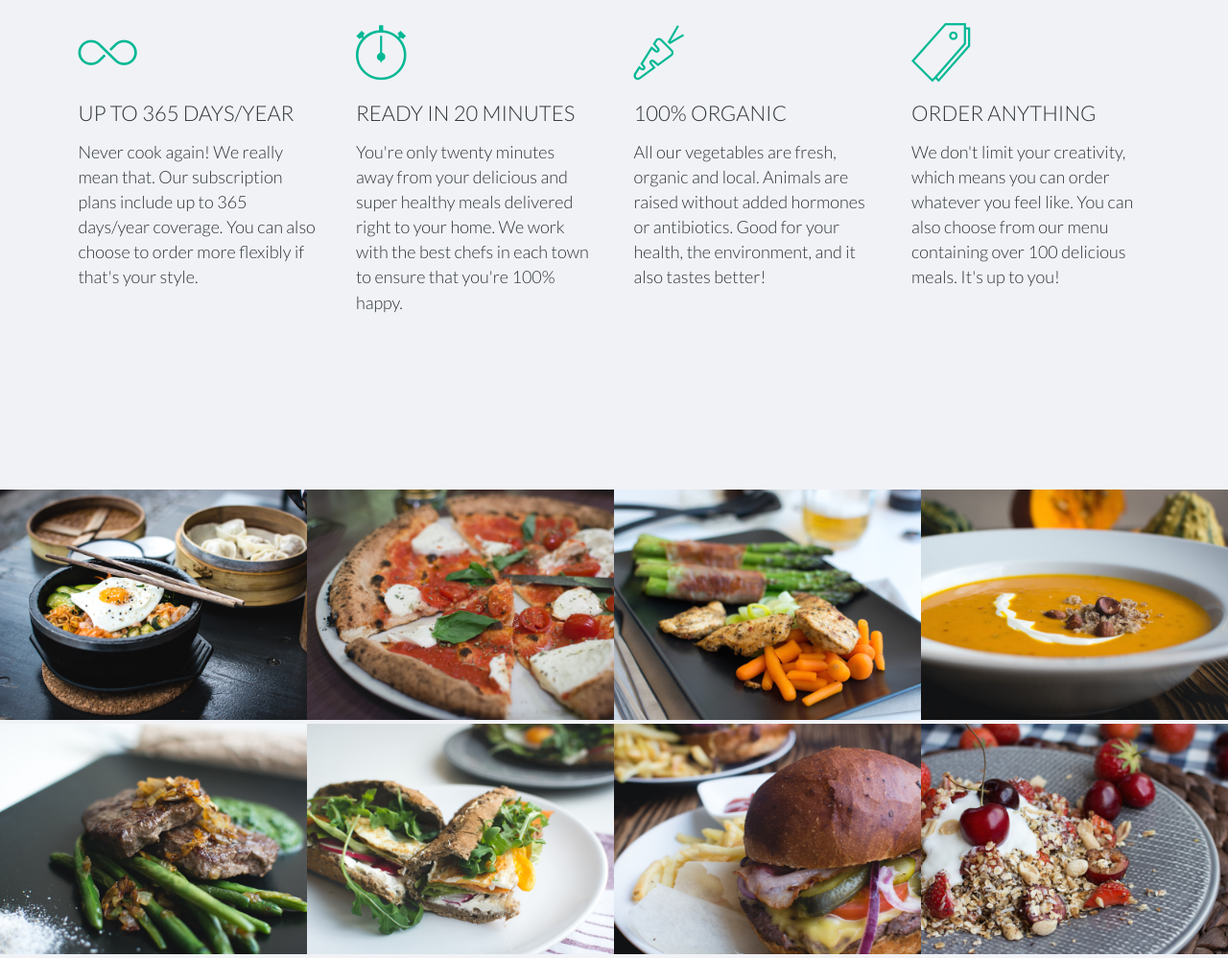
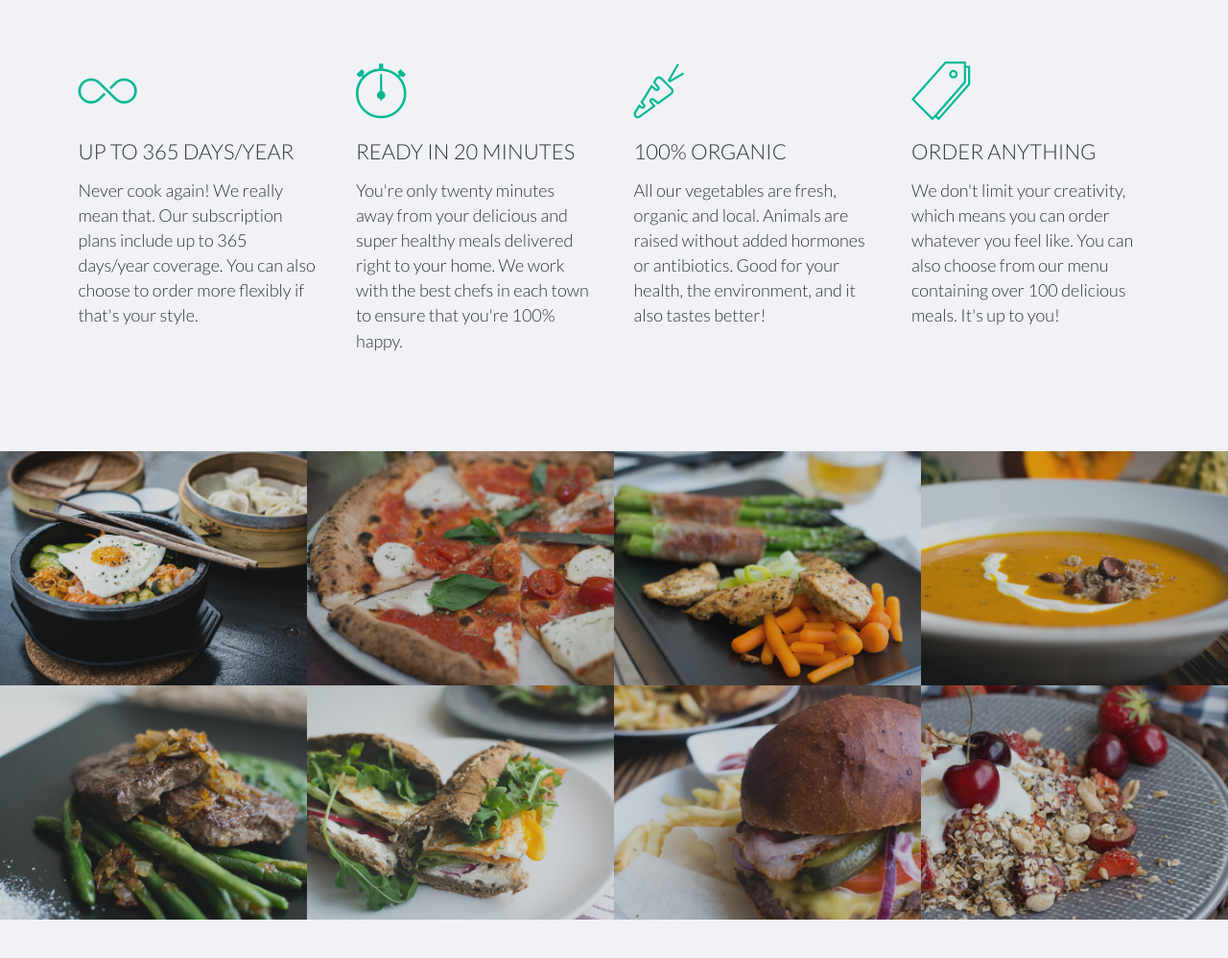
Before and after one commit to khalid32/Omnifood, a plain HTML site: page index.html in a window 1280 px wide. Shown: the part 1050-2048 px from the top of the page at 96% size. After the commit the page ends 2008 px from the top, so only its background shows below. Drawn offline with Linux system fonts and the light colour scheme; files whose address does not match are found by name.

Commit message:
Building the favourite meal section - CSS.

```diff
--- a/src/css/style.css
+++ b/src/css/style.css
@@ -194,7 +194,17 @@ header {
     border-bottom: 2px solid var(--clr-accent);
 }
 
+/* FEATURES */
+
+.section-features .long-copy {
+    margin-bottom: 40px;
+}
+
 /* MEALS */
+
+.section-meals {
+    padding: 0;
+}
 
 .meals-showcase {
     list-style: none;
@@ -210,9 +220,19 @@ header {
 .meal-photo {
     width: 100%;
     margin: 0;
+    overflow: hidden;
+    background-color: var(--clr-dark);
 }
 
 .meal-photo img {
+    opacity: 0.8;
     width: 100%;
     height: auto;
+    transform: scale(1.15);
+    transition: transform 0.5s, opacity 0.5s;
 }
+
+.meal-photo img:hover {
+    opacity: 1;
+    transform: scale(1.03);
+}
```
